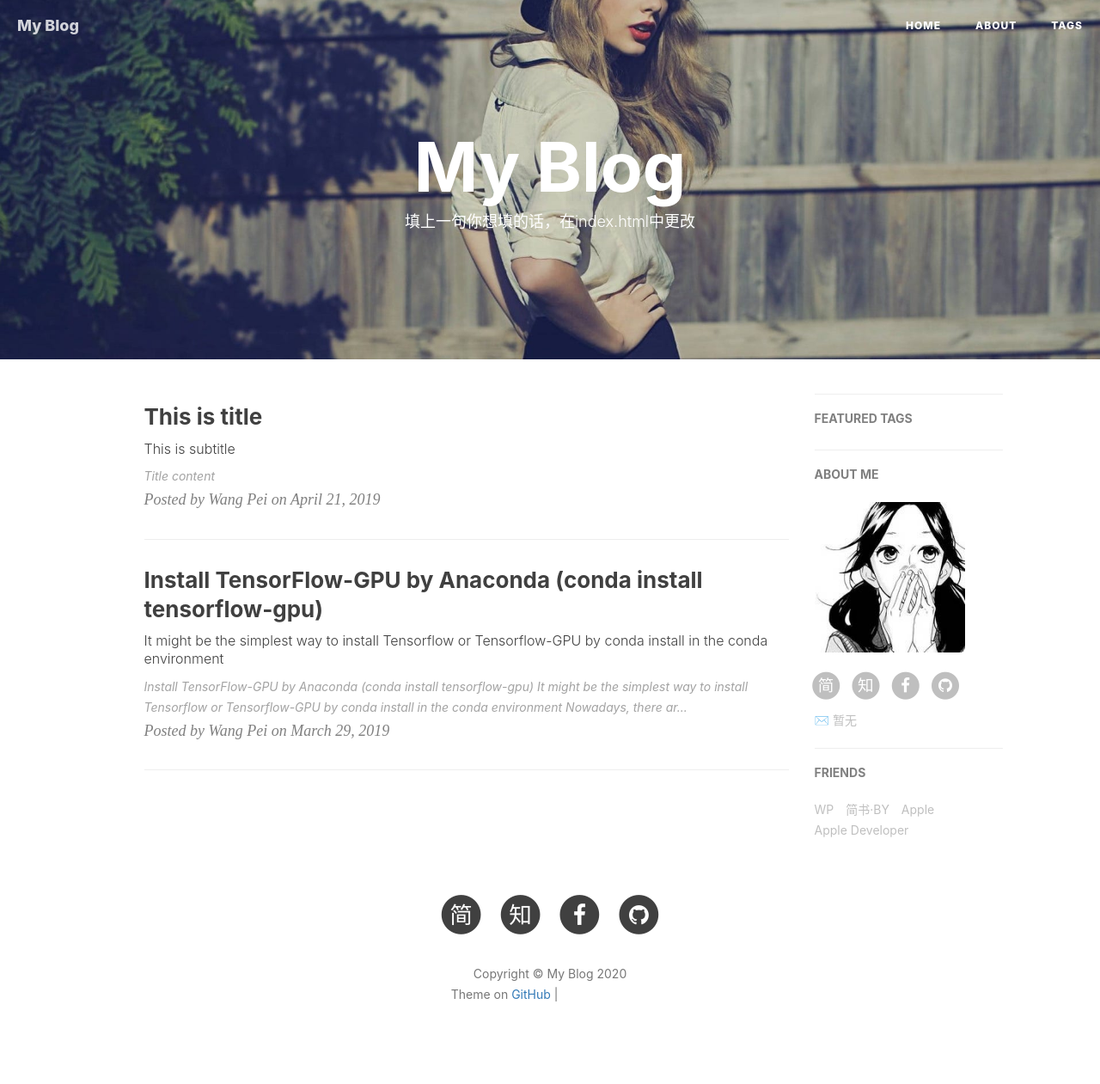
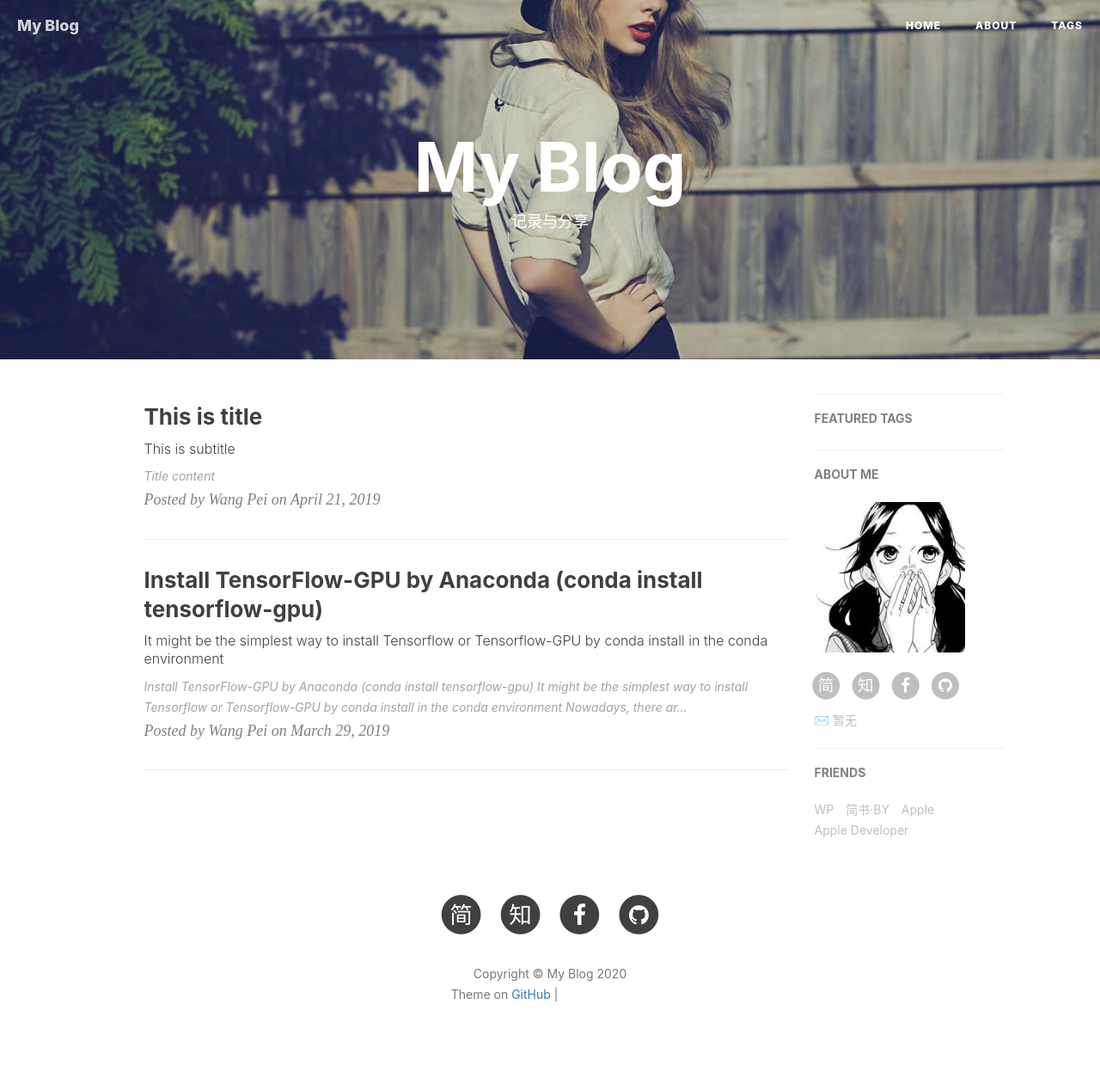
Before and after one commit to Qianqian-Wang1/Qianqian-Wang1.github.io, a Jekyll site: the page built from index.html, in a window 1280 px wide. Shown: the whole page at 86% size. Built offline with Jekyll 4.4.1, drawn with Linux system fonts in a browser that asks for light colours; nearby versions of some CDN libraries; the list of posts is cut into pages by our own code; comment, search, counter and statistics services are not loaded; grey boxes are pictures that could not be loaded.

Commit message:
Update index.html

```diff
--- a/index.html
+++ b/index.html
@@ -1,6 +1,6 @@
 ---
 layout: page
-description: "填上一句你想填的话，在index.html中更改"
+description: "记录与分享"
 ---
 
 {% for post in paginator.posts %}
```
